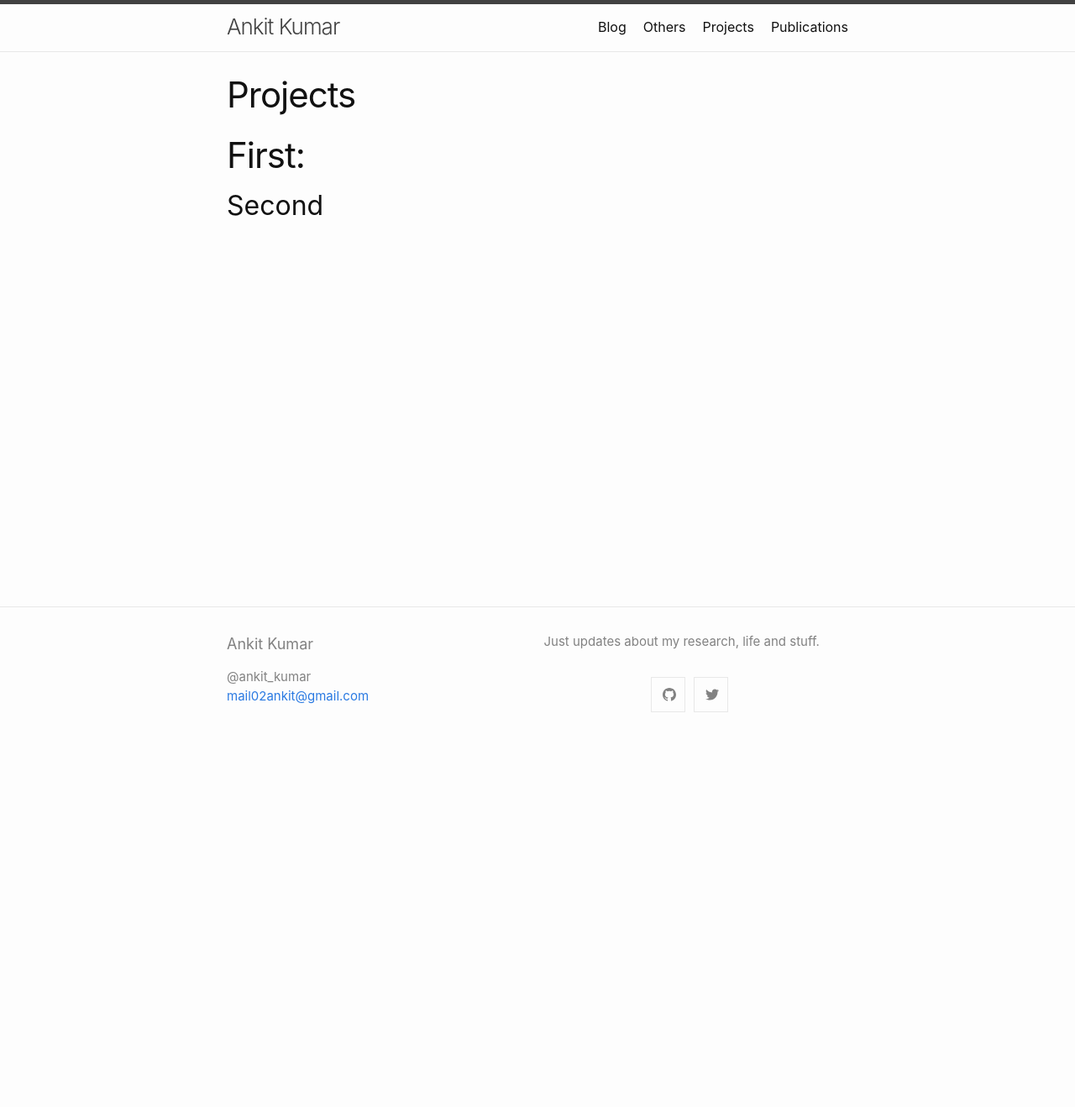
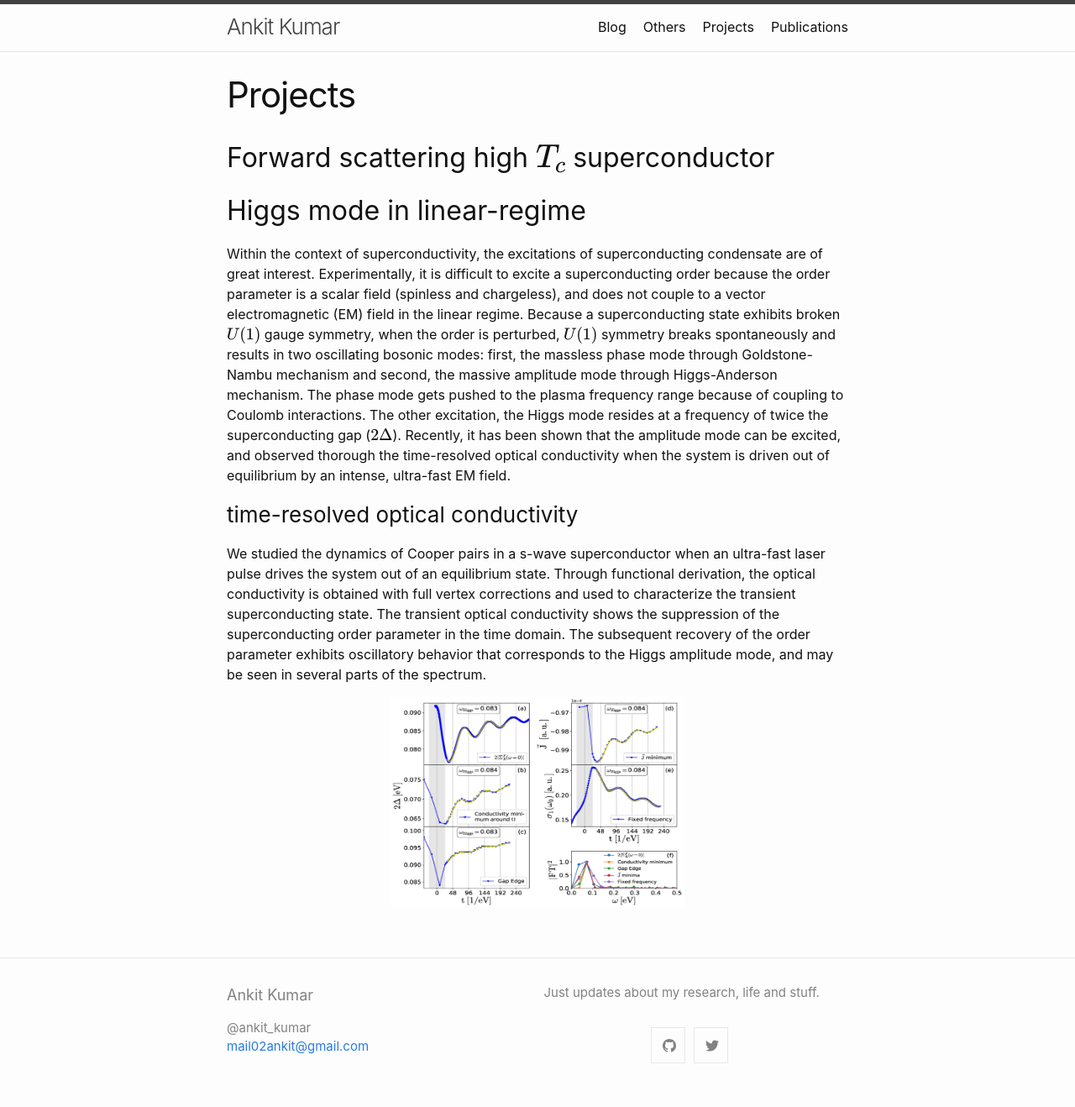
Before and after one commit to mail02ankit/mail02ankit.github.io, a Jekyll site: the page built from projects.md, in a window 1280 px wide. Shown: the whole page at 84% size. Built offline with Jekyll 4.4.1, drawn with Linux system fonts in a browser that asks for light colours; formulas are drawn with MathJax 3; before the commit the page ends 900 px from its top, so only the background shows below that.

Commit message:
Added one project, fixed math symbols, images at center

```diff
--- a/_config.yml
+++ b/_config.yml
@@ -24,6 +24,8 @@ url: "" # the base hostname & protocol for your site, e.g. http://example.com
 
 # Build settings
 markdown: kramdown
+mathjax: true
+
 # Theme
 minima:
   # generate social links in footer
--- a/projects.md
+++ b/projects.md
@@ -5,6 +5,29 @@ permalink: /projects/
 ---
 
 
-# First:
+## Forward scattering high $T_c$ superconductor
 
-## Second
+
+## Higgs mode in linear-regime
+Within the context of superconductivity, the excitations of superconducting condensate are of great interest.
+Experimentally, it is difficult to excite a superconducting order because the order parameter is a scalar field
+(spinless and chargeless), and does not couple to a vector electromagnetic (EM) field in the linear regime.
+Because a superconducting state exhibits broken $U(1)$ gauge symmetry, when the order is perturbed, $U(1)$
+symmetry breaks spontaneously and results in two oscillating bosonic modes: first, the massless phase mode through
+Goldstone-Nambu mechanism and second, the massive amplitude mode through Higgs-Anderson mechanism. The phase mode gets
+pushed to the plasma frequency range because of coupling to Coulomb interactions. The other excitation, the Higgs mode
+resides at a frequency of twice the superconducting gap ($2\Delta$). Recently, it has been shown that the amplitude
+mode can be excited, and observed thorough the time-resolved optical conductivity when the system is driven out of equilibrium
+by an intense, ultra-fast EM field.
+
+### time-resolved optical conductivity
+We studied the dynamics of Cooper pairs in a s-wave superconductor when an ultra-fast laser pulse drives the system out of an equilibrium state. Through functional derivation, the optical conductivity is obtained with full
+vertex corrections and used to characterize the transient superconducting
+state. The transient optical conductivity shows the suppression of the
+superconducting order parameter in the time domain. The subsequent recovery
+of the order parameter exhibits oscillatory behavior that corresponds to the
+Higgs amplitude mode, and may be seen in several parts of the spectrum.
+
+<p align="center">
+<img height="250" width="350" src="../images/higgs_pp.jpg">
+</p>
```
Also changed, not shown: _layouts/default.html (+13 -0 lines), _posts/2019-05-29-markdown-syntax.md (+14 -0 lines), index.md (+2 -7 lines), images/16500feetmilkywaykc2_brunier.jpg (deleted), images/IMG_0281_Fotor.jpg (deleted), images/baromba_rocks.jpg (deleted), images/higgs_pp.jpg (added), images/tng.jpg (deleted), 3 other files.
